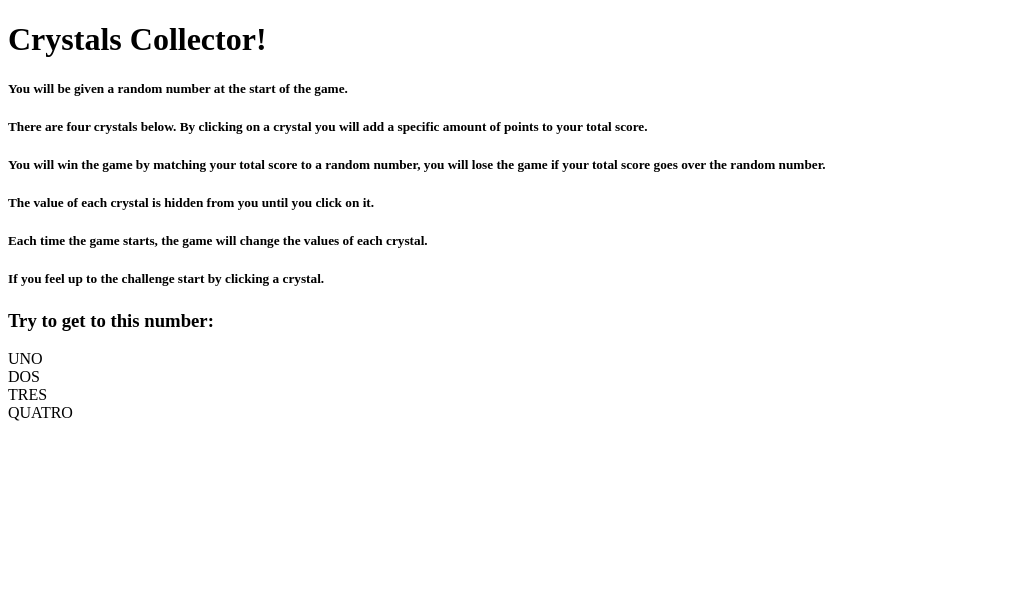
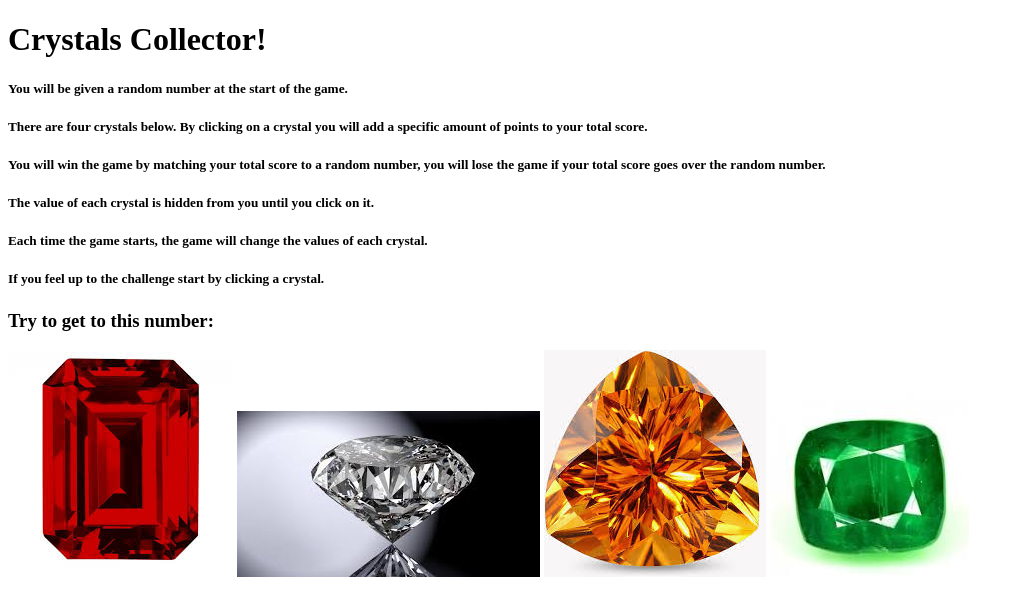
Before and after one commit to Code-Tim/unit-4-game, a plain HTML site: page index.html in a window 1280 px wide. Shown: the whole page, without its empty margins (0-1024 px from the left). Drawn offline with nearby package versions, Linux system fonts and the light colour scheme.

Commit message:
added images for the crystals

```diff
--- a/index.html
+++ b/index.html
@@ -45,10 +45,12 @@
 
 
         <!--needs immages for each crystal-->
-        <div class="crystal" id="ruby" data-factoid="1">UNO</div>
-        <div class="crystal" id="diamond" data-factoid="2">DOS</div>
-        <div class="crystal" id="citrine" data-factoid="3">TRES</div>
-        <div class="crystal" id="emerald" data-factoid="4">QUATRO</div>
+        <div class="crystal">
+            <img src="./assets/images/ruby.jpg" id="ruby" data-factoid="red">
+            <img src="./assets/images/diamond.jpg" id="diamond" data-factoid="clear">
+            <img src="assets/images/citrine.jpg" id="citrine" data-factoid="yellow">
+            <img src="./assets/images/emerald.jpg" id="emerald" data-factoid="green">
+        </div>
     </div>
 </body>
 
```
Also changed, not shown: assets/images/citrine.jpg (added), assets/images/diamond.jpg (added), assets/images/emerald.jpg (added), assets/images/ruby.jpg (added).
